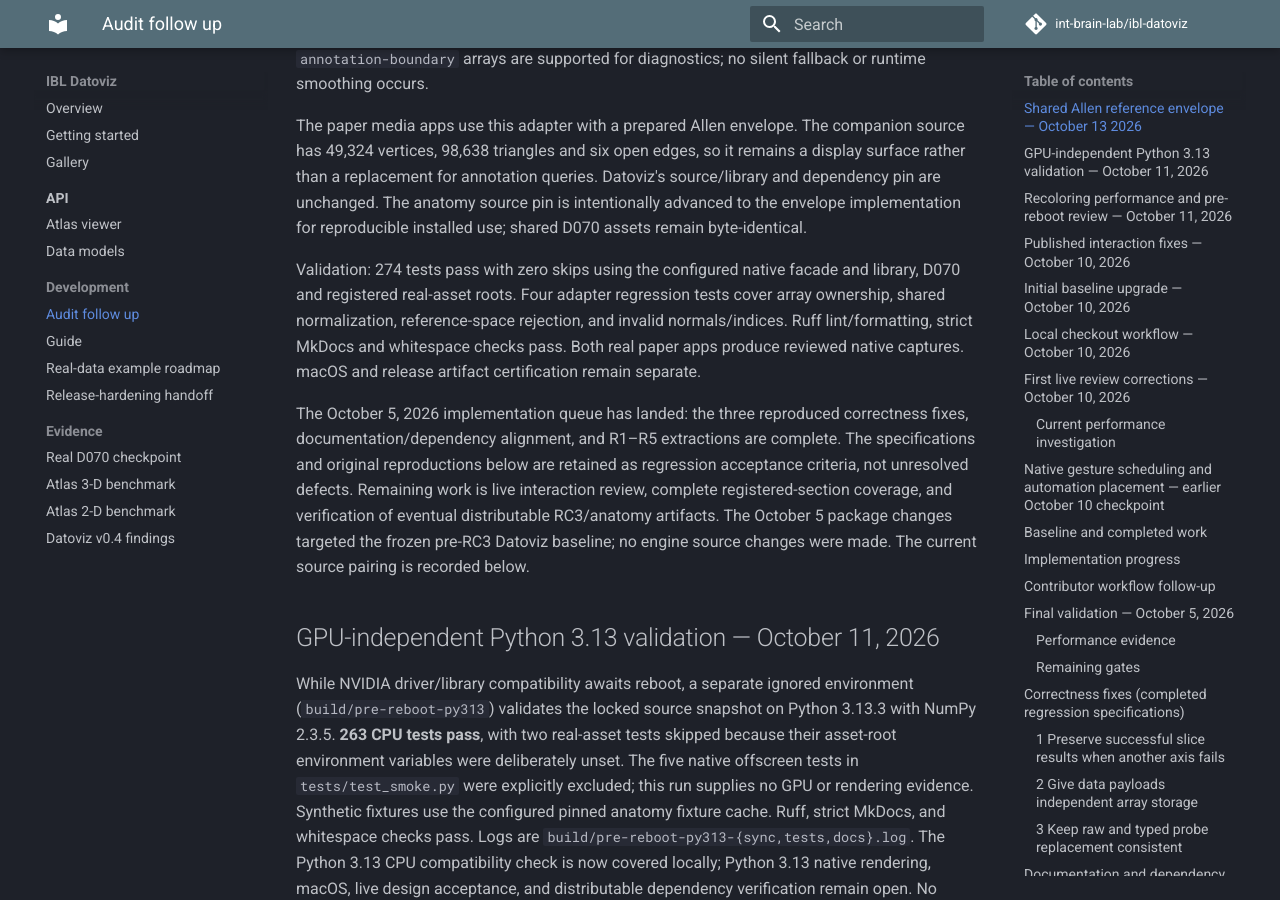
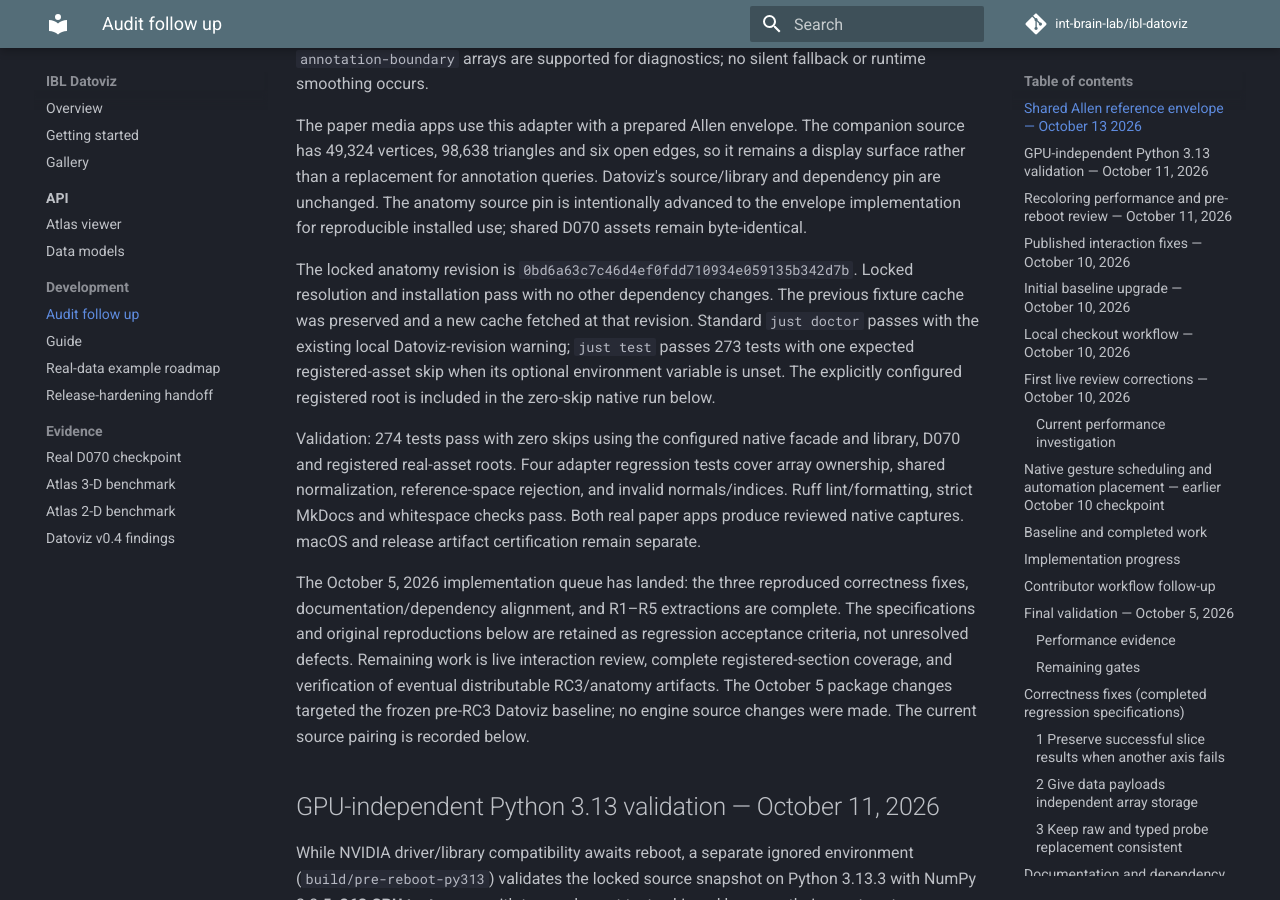
Before and after one commit to int-brain-lab/ibl-datoviz, an MkDocs documentation site: the page built from docs/NEXT_STEPS.md, in a window 1280 px wide and 900 px high, scrolled down 313 px. Built offline with MkDocs 1.6.1 and Material for MkDocs 9.7.7, drawn with Linux system fonts in a browser that asks for light colours; comment, search, counter and statistics services are not loaded.

Commit message:
Pin anatomy dependency to the verified envelope implementation

```diff
--- a/docs/NEXT_STEPS.md
+++ b/docs/NEXT_STEPS.md
@@ -17,6 +17,14 @@
 Datoviz's source/library and dependency pin are unchanged. The anatomy source
 pin is intentionally advanced to the envelope implementation for reproducible
 installed use; shared D070 assets remain byte-identical.
+
+The locked anatomy revision is `0bd6a63c7c46d4ef0fdd710934e059135b342d7b`.
+Locked resolution and installation pass with no other dependency changes.
+The previous fixture cache was preserved and a new cache fetched at that
+revision. Standard `just doctor` passes with the existing local Datoviz-revision
+warning; `just test` passes 273 tests with one expected registered-asset skip
+when its optional environment variable is unset. The explicitly configured
+registered root is included in the zero-skip native run below.
 
 Validation: 274 tests pass with zero skips using the configured native facade
 and library, D070 and registered real-asset roots. Four adapter regression tests
--- a/pyproject.toml
+++ b/pyproject.toml
@@ -32,7 +32,7 @@
 # Immutable revisions define this unreleased source snapshot. Adjacent source
 # checkouts may override them only through an explicit PYTHONPATH development command.
 datoviz = { git = "https://github.com/datoviz/datoviz.git", rev = "62101912dfde633b4510dfbdbccf7d4a7f0b8ba2" }
-ibl-anatomy = { git = "https://github.com/int-brain-lab/ibl-anatomy.git", rev = "119457b68fae6967c54d549d9d44e4a4e49c74f8" }
+ibl-anatomy = { git = "https://github.com/int-brain-lab/ibl-anatomy.git", rev = "0bd6a63c7c46d4ef0fdd710934e059135b342d7b" }
 
 [dependency-groups]
 dev = [
```
Also changed, not shown: 1 other file.
